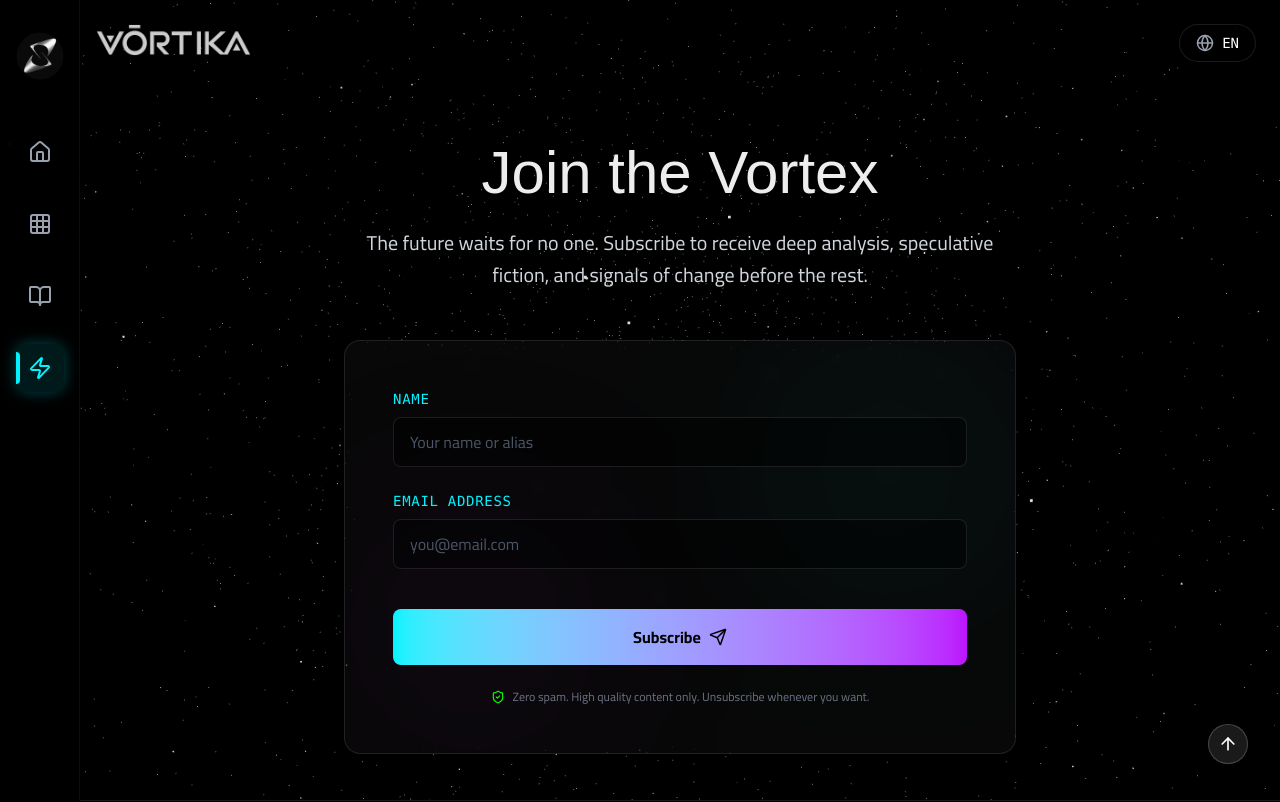
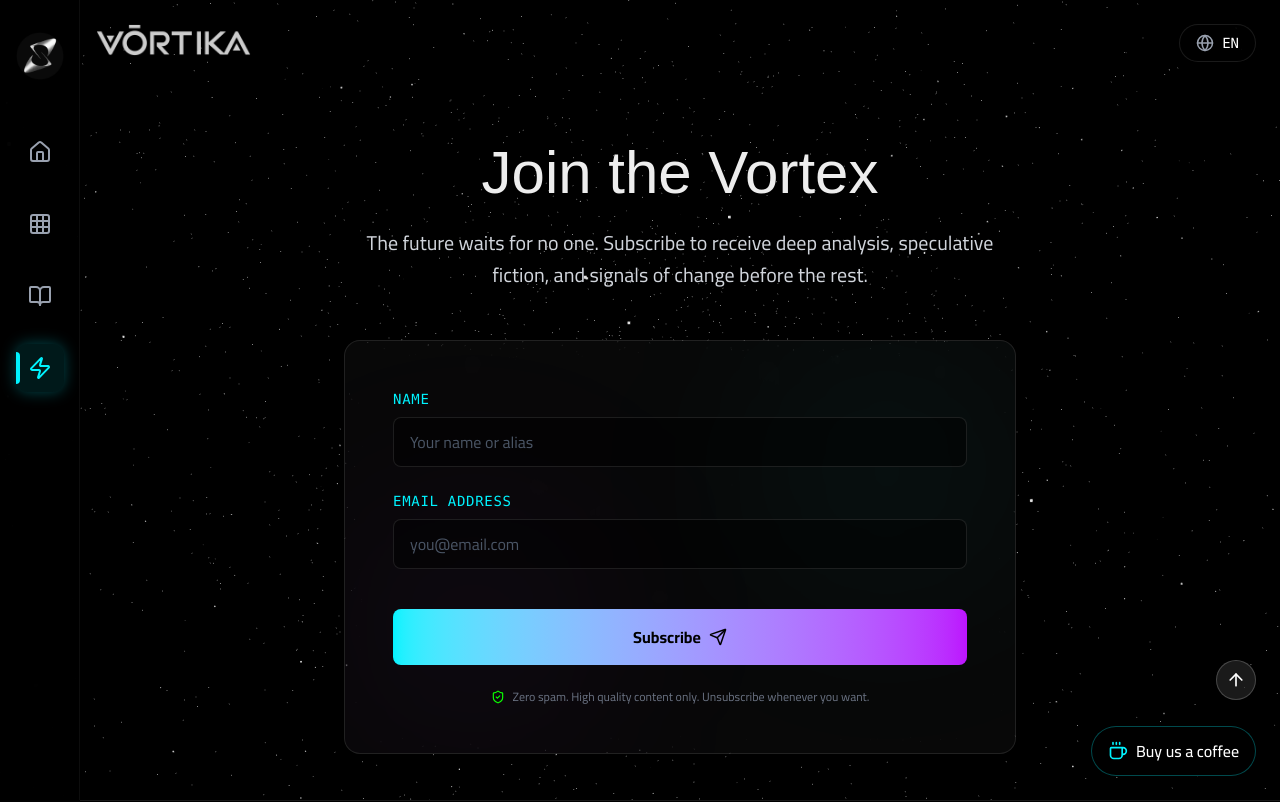
Before and after one commit to eorama/vortika, a Next.js app: page /en/suscribirse in a window 1280 px wide. Shown: the top 802 px of the page. Built offline with nearby package versions, Linux system fonts and the light colour scheme; a web font is replaced by a local one.

Commit message:
add supporters widget

```diff
--- a/components/layout/Footer.tsx
+++ b/components/layout/Footer.tsx
@@ -1,8 +1,5 @@
-'use client';
-
 import { Link } from '@/i18n/routing';
-import Script from 'next/script';
-import { Facebook, Instagram, Twitter } from 'lucide-react';
+import { Facebook, Instagram, Twitter, Coffee } from 'lucide-react';
 import { useTranslations } from 'next-intl';
 
 const TikTokIcon = ({ size = 20, className = "" }: { size?: number, className?: string }) => (
@@ -87,24 +84,24 @@ export default function Footer() {
             {/* Bottom Bar */}
             <div className="max-w-7xl mx-auto mt-12 pt-8 border-t border-white/5 flex flex-col md:flex-row justify-between items-center gap-4 text-xs text-gray-500 font-mono">
                 <p>{t('copyright')}</p>
-                <div className="flex gap-4">
+                <div className="flex items-center gap-4">
                     <Link href="/privacidad" className="hover:text-neon-blue transition-colors">{t('privacy')}</Link>
                     <Link href="/terminos" className="hover:text-neon-blue transition-colors">{t('terms')}</Link>
                 </div>
             </div>
-            <Script
-                src="https://cdnjs.buymeacoffee.com/1.0.0/button.prod.min.js"
-                data-name="bmc-button"
-                data-slug="vortika"
-                data-color="#14151f"
-                data-emoji="☕"
-                data-font="Inter"
-                data-text="Buy me a coffee"
-                data-outline-color="#ffffff"
-                data-font-color="#ffffff"
-                data-coffee-color="#FFDD00"
-                strategy="lazyOnload"
-            />
+
+            {/* Buy Me a Coffee Button - Custom */}
+            <div className="fixed bottom-6 right-6 z-50">
+                <a
+                    href="https://buymeacoffee.com/vortika"
+                    target="_blank"
+                    rel="noopener noreferrer"
+                    className="flex items-center gap-2 bg-black hover:bg-white/5 text-white font-medium py-3 px-4 rounded-full shadow-lg transition-transform hover:scale-105 border border-[#00f3ff]/30 hover:border-[#00f3ff] group"
+                >
+                    <Coffee size={20} className="stroke-[#00f3ff]" />
+                    <span className="group-hover:text-[#00f3ff] transition-colors">{t('buy_coffee')}</span>
+                </a>
+            </div>
         </footer>
     );
 }
--- a/components/ui/ScrollToTop.tsx
+++ b/components/ui/ScrollToTop.tsx
@@ -9,7 +9,7 @@ export default function ScrollToTop() {
     const [isVisible, setIsVisible] = useState(false);
     const { scrollYProgress } = useScroll();
     const pathname = usePathname();
-    const isArticlePage = pathname?.startsWith('/articulo/');
+    const isArticlePage = pathname?.includes('/articulo/') || pathname?.includes('/article/');
     const [mounted, setMounted] = useState(false);
 
     useEffect(() => {
@@ -54,7 +54,7 @@ export default function ScrollToTop() {
 
     return (
         <motion.div
-            className="fixed bottom-8 right-8 z-50 flex flex-col items-center gap-2"
+            className="fixed bottom-24 right-6 z-50 flex flex-col items-center gap-2"
             initial={{ opacity: 0, y: 20 }}
             animate={{
                 opacity: 1,
--- a/messages/en.json
+++ b/messages/en.json
@@ -17,7 +17,8 @@
     "Footer": {
         "copyright": "© 2025 Vōrtika. All rights reserved",
         "privacy": "Privacy",
-        "terms": "Terms"
+        "terms": "Terms",
+        "buy_coffee": "Buy us a coffee"
     },
     "Common": {
         "read_article": "Read Article",
--- a/messages/es.json
+++ b/messages/es.json
@@ -17,7 +17,8 @@
     "Footer": {
         "copyright": "© 2025 Vōrtika. Todos los derechos reservados",
         "privacy": "Privacidad",
-        "terms": "Términos"
+        "terms": "Términos",
+        "buy_coffee": "Invítanos a un café"
     },
     "Common": {
         "read_article": "Leer Artículo",
```
